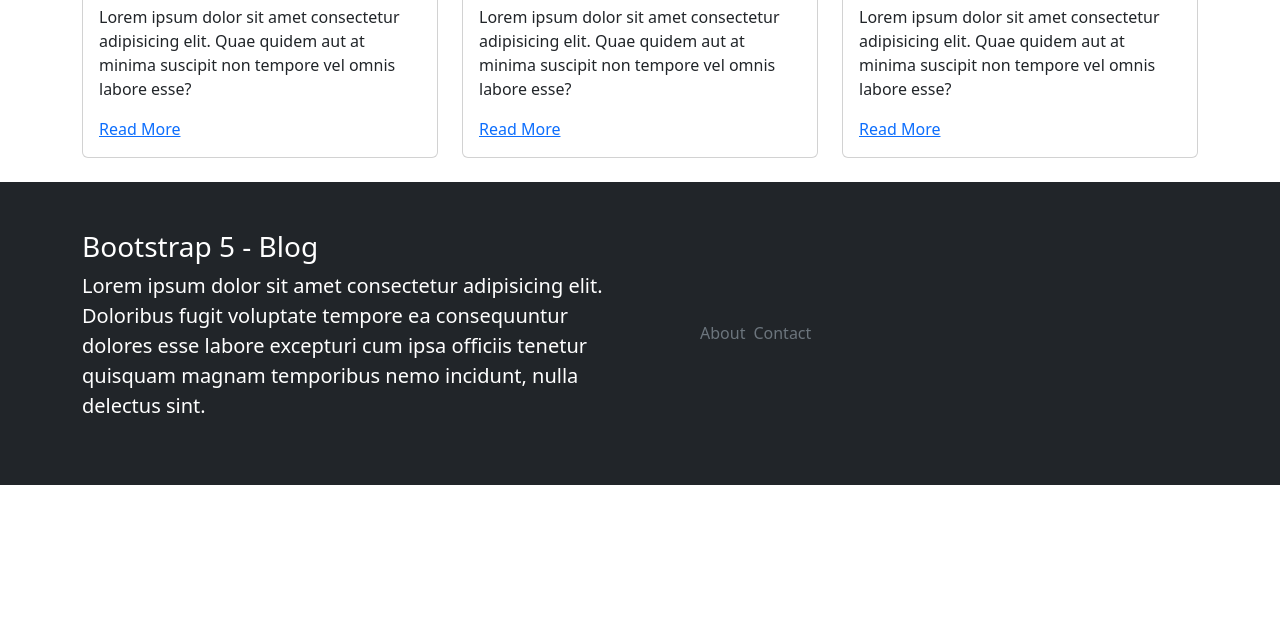
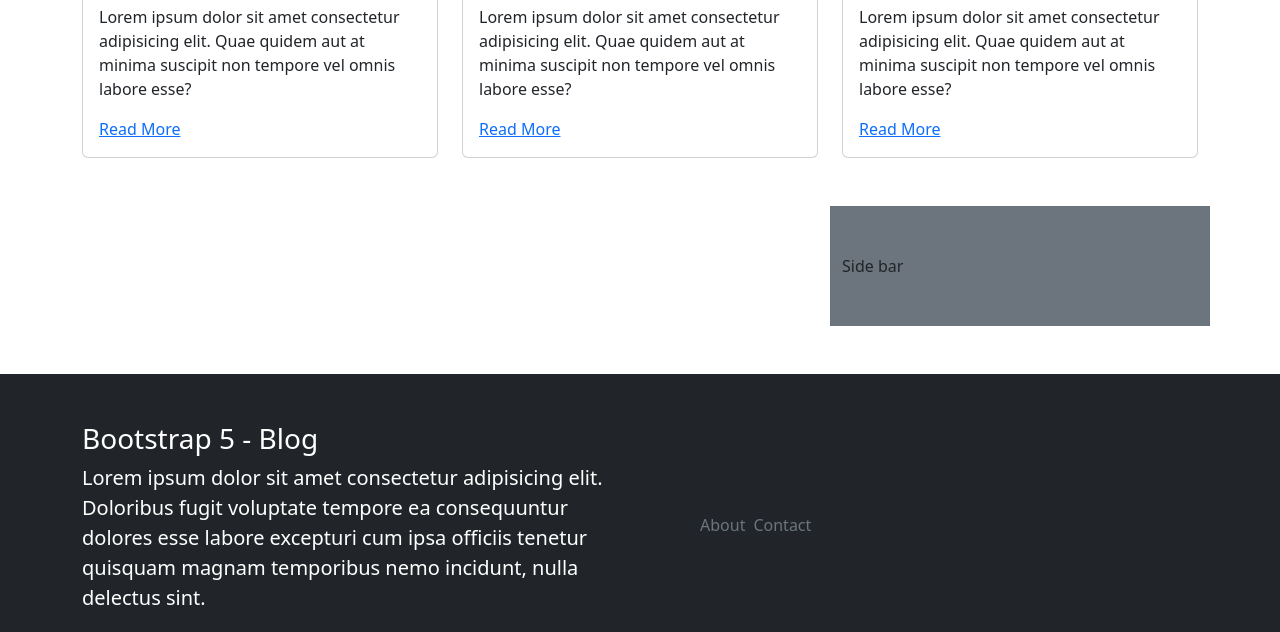
Before and after one commit to mrhm-dev/web-design-master-class, a plain HTML site: page src/Project 9 - Bootstrap 5 Blog Design/index.html in a window 1280 px wide. Shown: the part 416-1048 px from the top of the page. Before the commit the page ends 901 px from the top, so only its background shows below. Drawn offline with nearby package versions, Linux system fonts and the light colour scheme.

Commit message:
feat[project 9]: implemented main content area layout

```diff
--- a/src/Project 9 - Bootstrap 5 Blog Design/index.html
+++ b/src/Project 9 - Bootstrap 5 Blog Design/index.html
@@ -62,7 +62,7 @@
 			</div>
 		</nav>
 
-		<!-- Main Area -->
+		<!-- Featured Area -->
 		<div class="container my-4">
 			<div class="row">
 				<h3>Features Posts</h3>
@@ -110,6 +110,18 @@
 			</div>
 		</div>
 
+		<!-- Main Area -->
+		<main class="container my-5">
+			<div class="row">
+				<!-- Article List -->
+				<div class="col-lg-8">
+
+				</div>
+				<!-- Right Sidebar -->
+				<div class="col-lg-4 py-5 bg-secondary">Side bar</div>
+			</div>
+		</main>
+
 		<!-- Footer Area -->
 		<footer class="w-100 bg-dark">
 			<div class="container text-white py-5">
```
